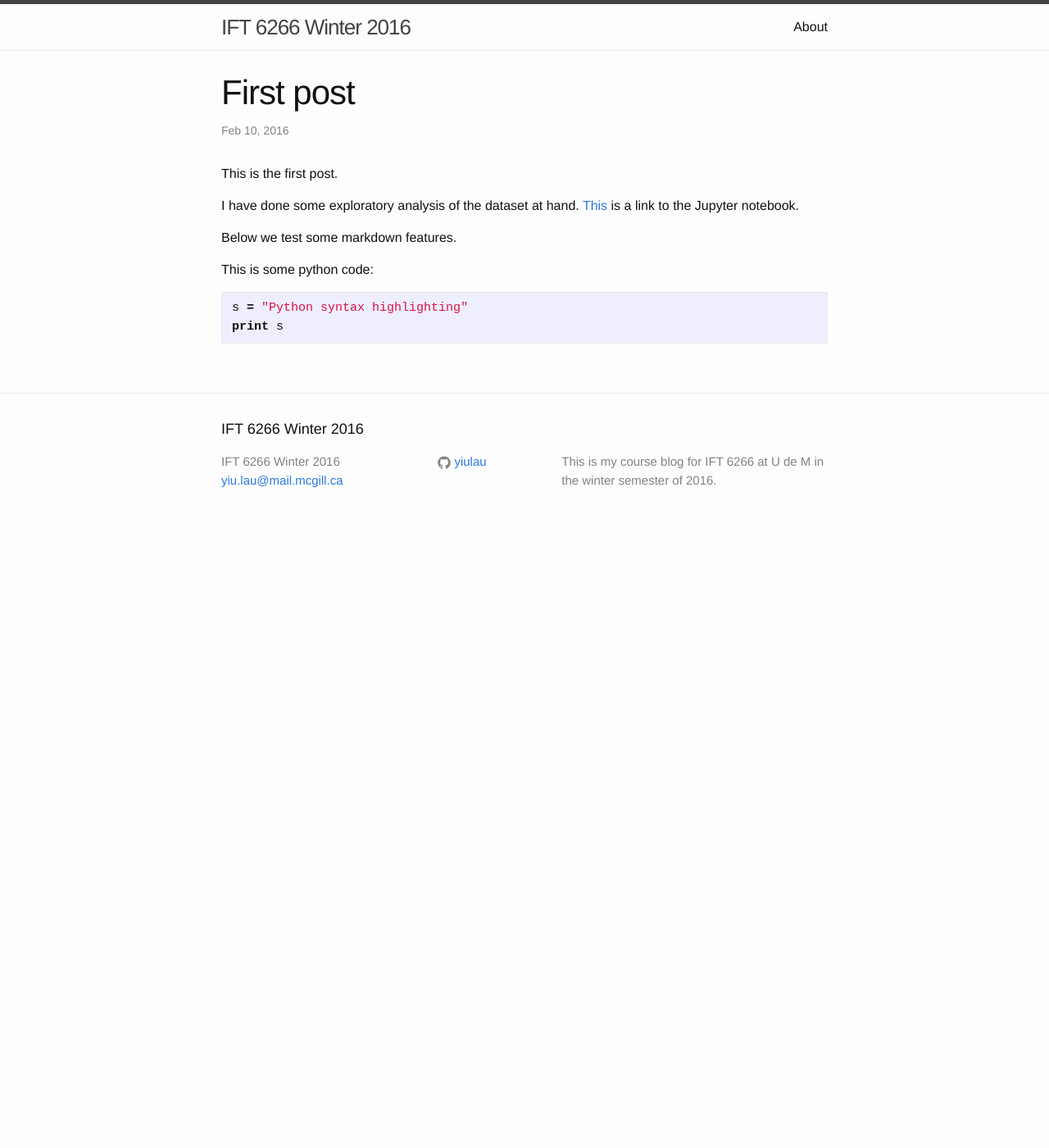
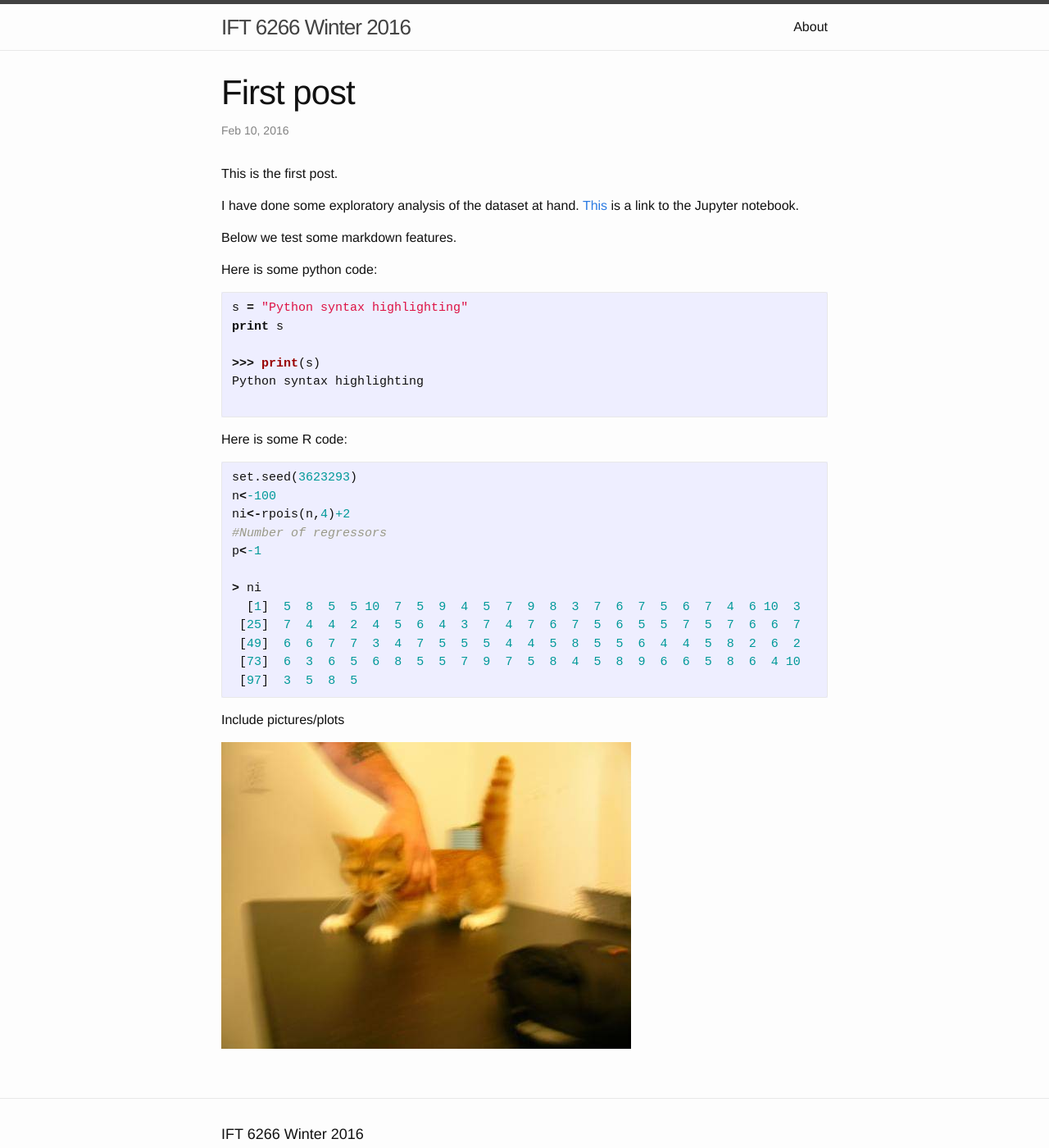
Before and after one commit to yiulau/ift6266, a Jekyll site: the page built from _posts/2016-02-10-first-post.markdown, in a window 1280 px wide and 1400 px high. Shown: the whole window at 82% size. Built offline with Jekyll 4.4.1, drawn with Linux system fonts in a browser that asks for light colours.

Commit message:
Add image.

````diff
--- a/_config.yml
+++ b/_config.yml
@@ -17,4 +17,6 @@ github_username: yiulau
 
 # Build settings
 markdown: kramdown
+kramdown:
+  input: GFM # Enable Github Flavoured Markdown (fenced code blocks)
 exclude : [vendor]
--- a/_posts/2016-02-10-first-post.markdown
+++ b/_posts/2016-02-10-first-post.markdown
@@ -12,9 +12,33 @@ is a link to the Jupyter notebook.
 
 Below we test some markdown features.
 
-This is some python code:
+Here is some python code:
 
 ```python
 s = "Python syntax highlighting"
 print s
+
+>>> print(s)
+Python syntax highlighting
+
 ```
+Here is some R code:
+
+```R
+set.seed(3623293)
+n<-100
+ni<-rpois(n,4)+2
+#Number of regressors
+p<-1
+
+> ni
+  [1]  5  8  5  5 10  7  5  9  4  5  7  9  8  3  7  6  7  5  6  7  4  6 10  3
+ [25]  7  4  4  2  4  5  6  4  3  7  4  7  6  7  5  6  5  5  7  5  7  6  6  7
+ [49]  6  6  7  7  3  4  7  5  5  5  4  4  5  8  5  5  6  4  4  5  8  2  6  2
+ [73]  6  3  6  5  6  8  5  5  7  9  7  5  8  4  5  8  9  6  6  5  8  6  4 10
+ [97]  3  5  8  5
+```
+
+Include pictures/plots
+
+![Picture of a cat]({{ site.github.baseurl }}/assets/2016-02-10/cat.jpg)
````
Also changed, not shown: assets/2016-02-10/cat.jpg (added).
